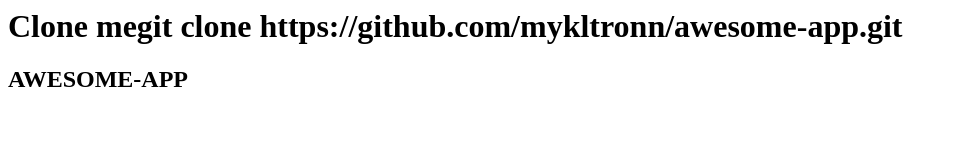
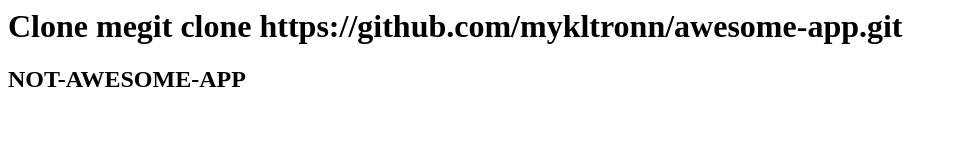
Before and after one commit to mykltronn/awesome-app, a plain HTML site: page index.html in a window 1280 px wide. Shown: the whole page, without its empty margins (0-958 px from the left). Drawn offline with Linux system fonts and the light colour scheme.

Commit message:
test conflict

```diff
--- a/index.html
+++ b/index.html
@@ -1,2 +1,2 @@
 <h1>Clone megit clone https://github.com/mykltronn/awesome-app.git</h1>
-<h2> AWESOME-APP </h2>
+<h2> NOT-AWESOME-APP </h2>
```
